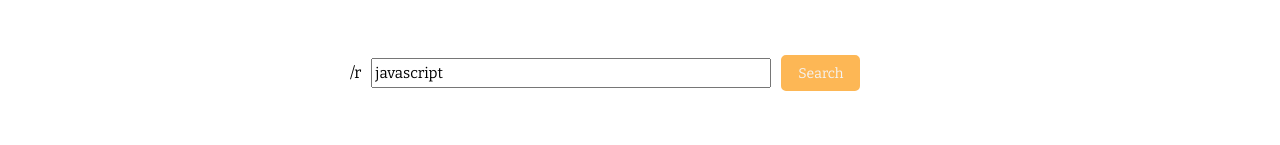
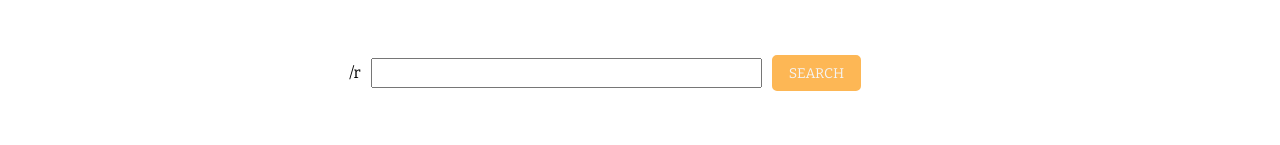
Before and after one commit to profydev/reddit-timer-albiCoder, a React (Create React App) app: page /search in a window 1280 px wide. Shown: the part 165-310 px from the top of the page. Built offline with nearby package versions, Linux system fonts and the light colour scheme; a web font is replaced by a local one.

Commit message:
reset subreddit to default when clicking search link on header

```diff
--- a/src/components/SearchForm.jsx
+++ b/src/components/SearchForm.jsx
@@ -1,9 +1,9 @@
 /* eslint-disable linebreak-style */
-import React, { useState } from 'react';
+import React, { useEffect, useState } from 'react';
 import styled from '@emotion/styled';
+import { useParams } from 'react-router';
 
 import * as S from './Styled.components';
-import config from '../config';
 
 const Form = styled.form`
 display: flex;
@@ -23,7 +23,8 @@ display: block;
 `;
 
 const SearchForm = () => {
-  const [subreddit, setSubreddit] = useState(config.defaultSubreddit);
+  const params = useParams();
+  const [subreddit, setSubreddit] = useState(params.subreddit);
 
   function handleSubmit() {
 
@@ -31,6 +32,10 @@ const SearchForm = () => {
   function handleChange(event) {
     setSubreddit(event.target.value);
   }
+
+  useEffect(() => {
+    setSubreddit(params.subreddit);
+  }, [params.subreddit]);
 
   return (
     <div>
--- a/src/components/Styled.components.js
+++ b/src/components/Styled.components.js
@@ -24,6 +24,7 @@ padding: .9rem 1.5rem .7rem 1.5rem;
 font-weight: 500;
 cursor: pointer;
 position: relative;
+text-transform: uppercase;
 `;
 const PageWrapper = styled.main`
   display: flex;
--- a/src/core/Contents.jsx
+++ b/src/core/Contents.jsx
@@ -7,7 +7,7 @@ import Search from '../screens/Search';
 const Contents = () => (
   <Switch>
     <Route path="/" component={Home} exact />
-    <Route path="/search" component={Search} />
+    <Route path="/search/:subreddit?" component={Search} />
   </Switch>
 );
 
```
Also changed, not shown: src/screens/Contents.jsx (deleted, +0 -14 lines).
